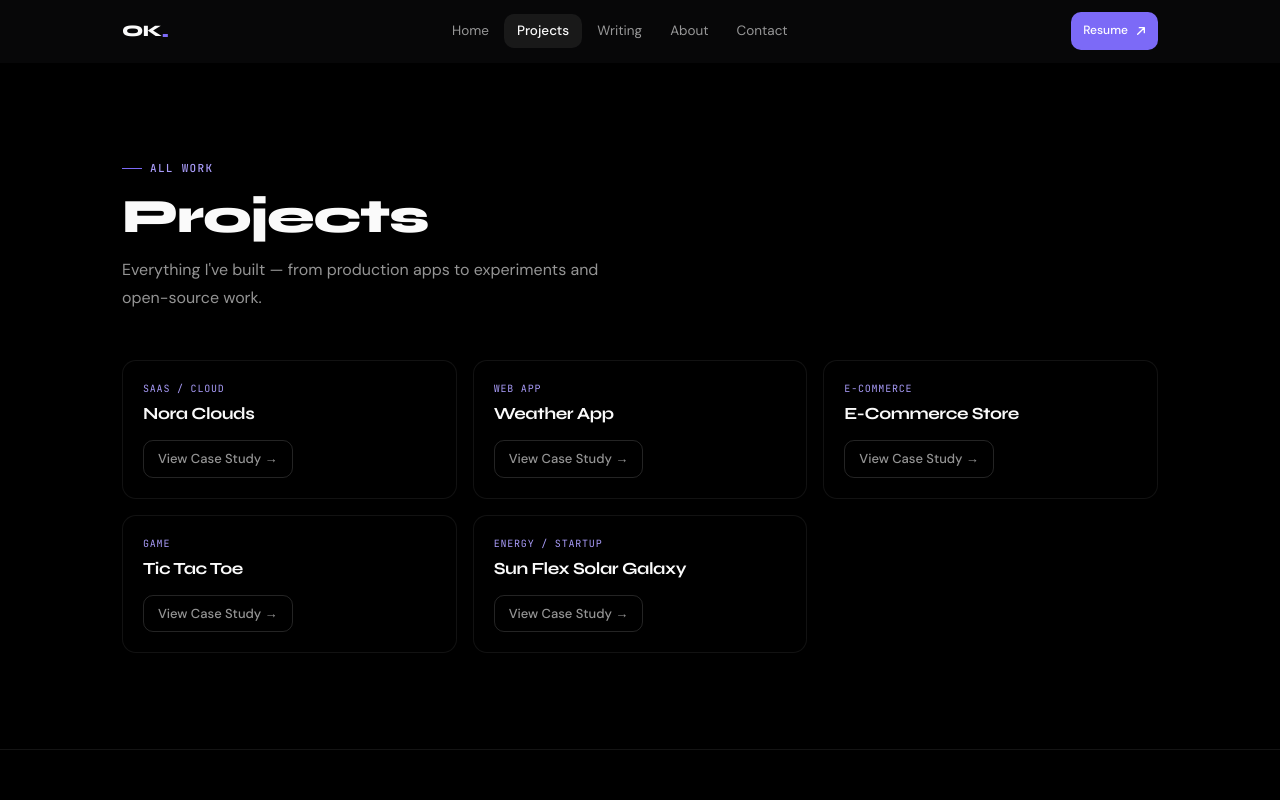
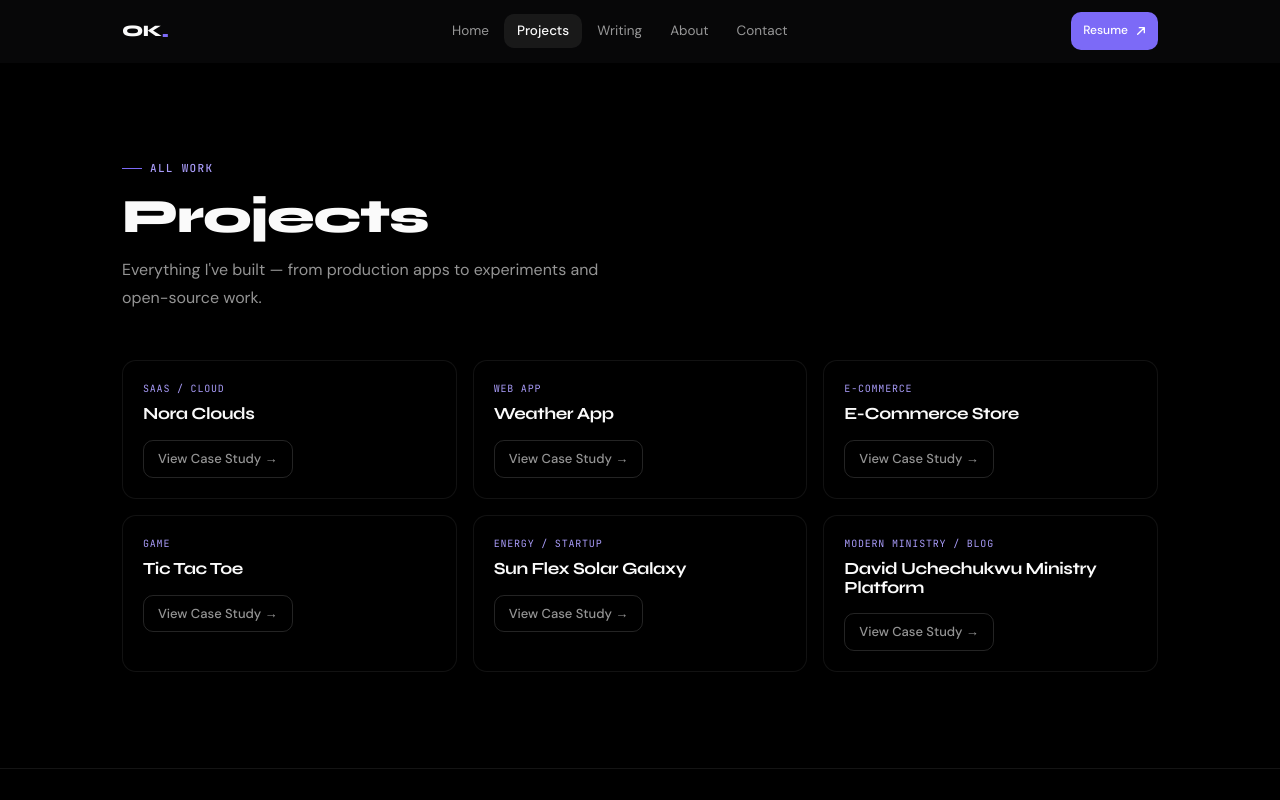
Before and after one commit to oyovwevotukelvino-byte/MY-PORTFOLIO, a React (Vite) app: page /projects in a window 1280 px wide. Shown: the top 800 px of the page. Built offline with nearby package versions, Linux system fonts and the light colour scheme.

Commit message:
Add David Uchechukwu ministry website to portfolio

```diff
--- a/src/data/projects.js
+++ b/src/data/projects.js
@@ -3,6 +3,7 @@ import weatherImg   from '../assets/weather.png';
 import ecommerceImg from '../assets/ecommerce.png';
 import ticImg       from '../assets/tictactoe.png';
 import sunflexImg   from '../assets/sunflex.png';
+import DavidImg     from '../assets/david.png';
 
 export const projects = [
   {
@@ -75,4 +76,17 @@ export const projects = [
     status: 'Live',
     year: 2024,
   },
+  {
+    id: 6,
+    title: 'David Uchechukwu Ministry Platform ',
+    desc: 'A modern ministry website powered by Next.js and Sanity CMS featuring dynamic sermons, devotionals, SEO optimization, social sharing, and a fully responsive design.',
+    tech: ['Next.js','TypeScript','Tailwind CSS','Sanity CMS','Framer Motion','Vercel'],
+    image: DavidImg,
+    live: 'https://daviduchechukwu.vercel.app/',
+    github: '',
+    featured: false,
+    category: ' modern ministry / Blog',
+    status: 'Live',
+    year: 2026,
+  },
 ];
```
Also changed, not shown: src/assets/david.png (added).
